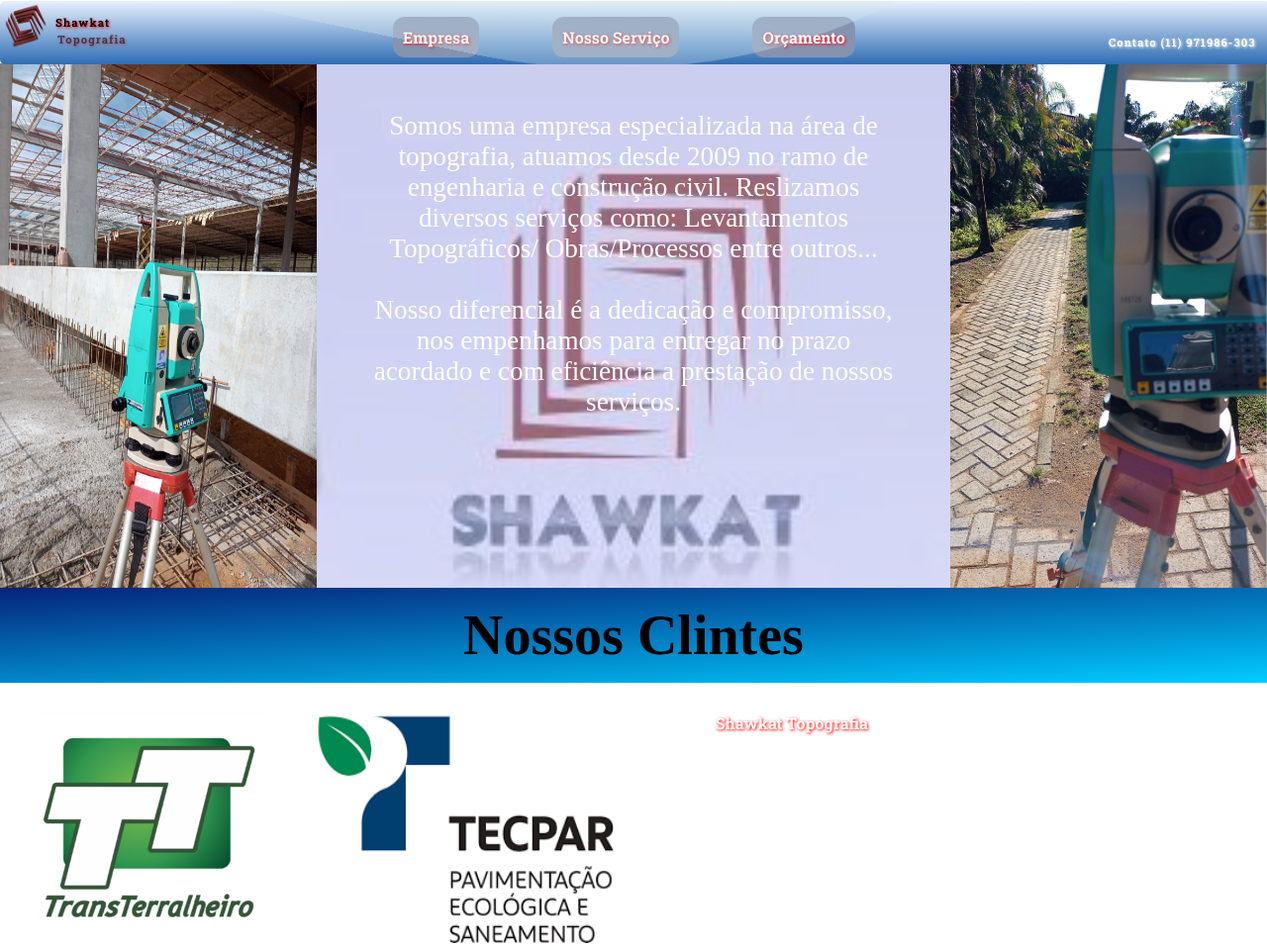
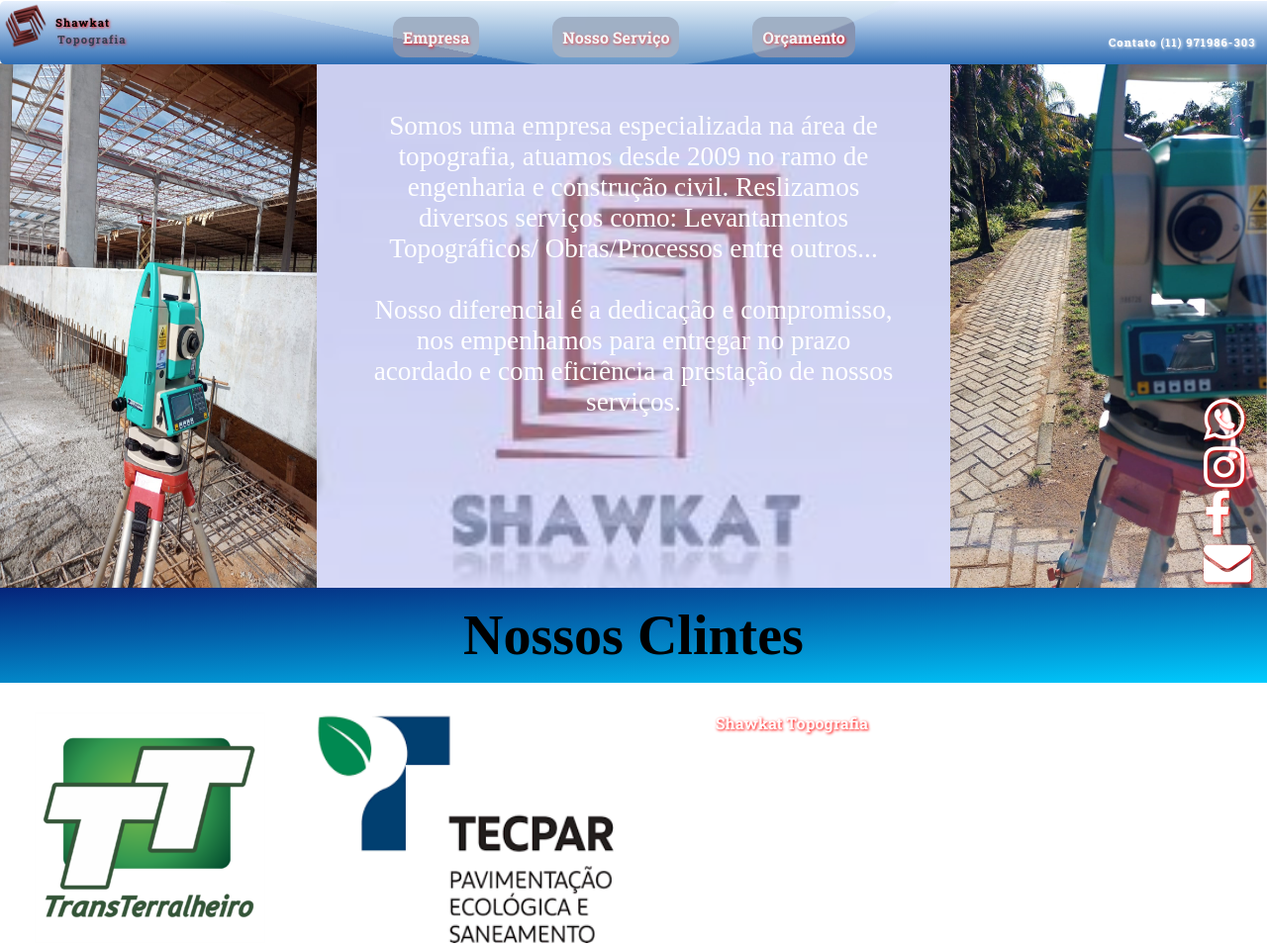
Before and after one commit to MahmoudAlslman/shtopo.github.io, a website: page index.html in a window 1280 px wide. Shown: the top 956 px of the page at 99% size. Drawn offline with Linux system fonts and the light colour scheme; a script that the page names is missing.

Commit message:
Add Node_modules and fontawesome for contacts

```diff
--- a/index.html
+++ b/index.html
@@ -5,7 +5,9 @@
     <meta charset="UTF-8">
     <meta http-equiv="X-UA-Compatible" content="IE=edge">
     <meta name="viewport" content="width=device-width, initial-scale=1.0">
-    <!-- Fonts-->
+
+    <!-- Add icon library -->
+<link rel="stylesheet" href="https://cdnjs.cloudflare.com/ajax/libs/font-awesome/4.7.0/css/font-awesome.min.css">
 
 
     <!--CSS-->
@@ -131,7 +133,17 @@
 
     <footer>
 
-        <section>
+        <section id="Footer">
+            <div class="Footer">
+                <div class="footr-contact">
+                    <a href="#" class="fa fa-whatsapp"></a>
+                    <a href="#" class="fa fa-instagram"></a>
+                    <a href="#" class="fa fa-facebook"></a>
+                    <a href="#" class="fa fa-envelope"></a>
+                    </div>
+
+
+                </div>
 
 
         </section>
--- a/package.json
+++ b/package.json
@@ -8,5 +8,8 @@
     "start": "npx live-server "
   },
   "author": "",
-  "license": "ISC"
+  "license": "ISC",
+  "dependencies": {
+    "uuid": "^9.0.0"
+  }
 }
--- a/styles.css
+++ b/styles.css
@@ -177,3 +177,14 @@
   height: 10rem;
 
 }
+
+.footr-contact{
+  position: fixed;
+  top: 25rem;
+  right: 1rem;
+  display: grid;
+}
+
+.fa {
+  font-size: 3rem;
+}
```
Also changed, not shown: pic/contact/Facebook-logo.png (added), pic/contact/Inst Logo.jpg (added), pic/contact/whatsapp.jpg (added), pic/contact/youtube Logo.jpg (added), 2 other files.
